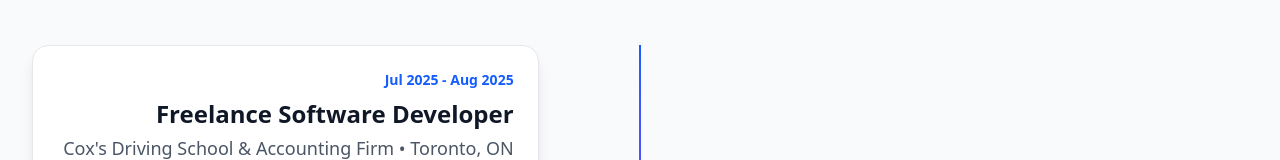
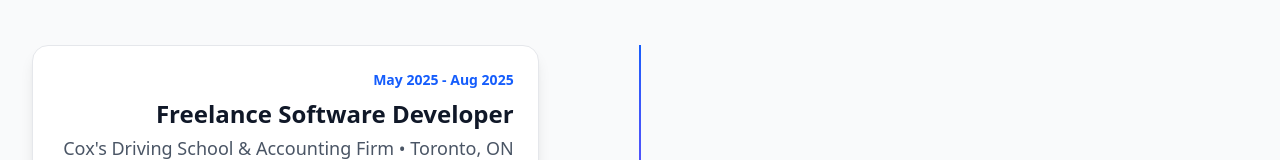
Before and after one commit to JihanChowdhury334/portfolio, a Next.js app: page /experience in a window 1280 px wide. Shown: the part 283-443 px from the top of the page. Built offline with nearby package versions, Linux system fonts and the light colour scheme.

Commit message:
Update start date for Cox's Driving School position

```diff
--- a/data/experience.ts
+++ b/data/experience.ts
@@ -16,7 +16,7 @@ export const experiences: Experience[] = [
     company: 'Cox\'s Driving School & Accounting Firm',
     position: 'Freelance Software Developer',
     location: 'Toronto, ON',
-    startDate: 'Jul 2025',
+    startDate: 'May 2025',
     endDate: 'Aug 2025',
     description: 'Developed and deployed responsive business websites using modern web technologies.',
     achievements: [
```
